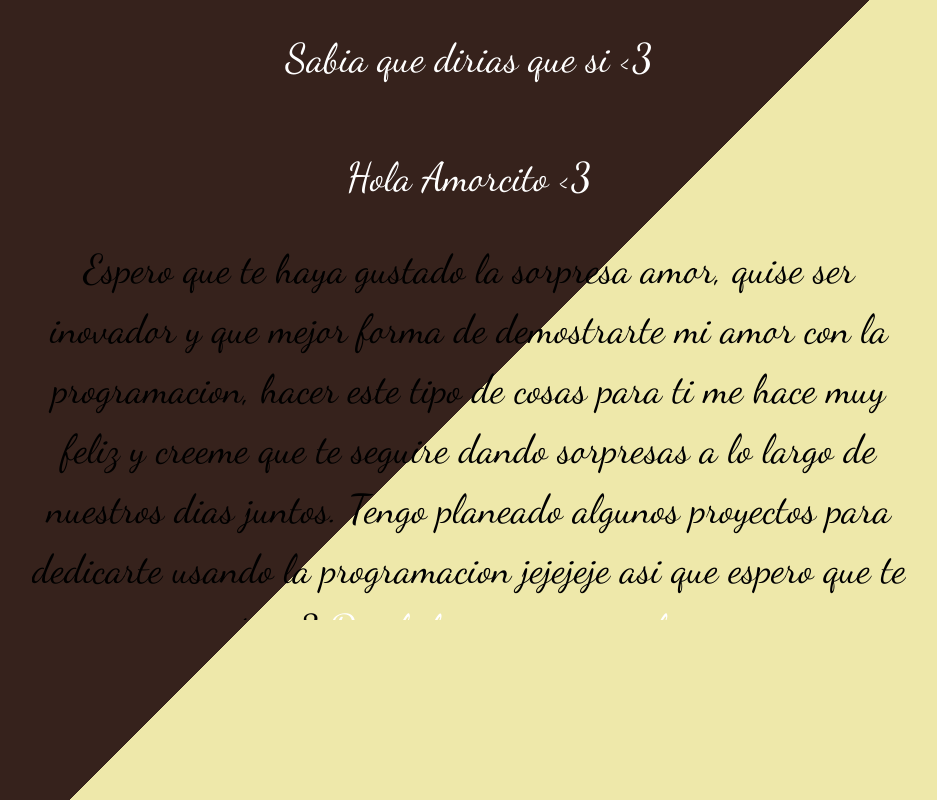
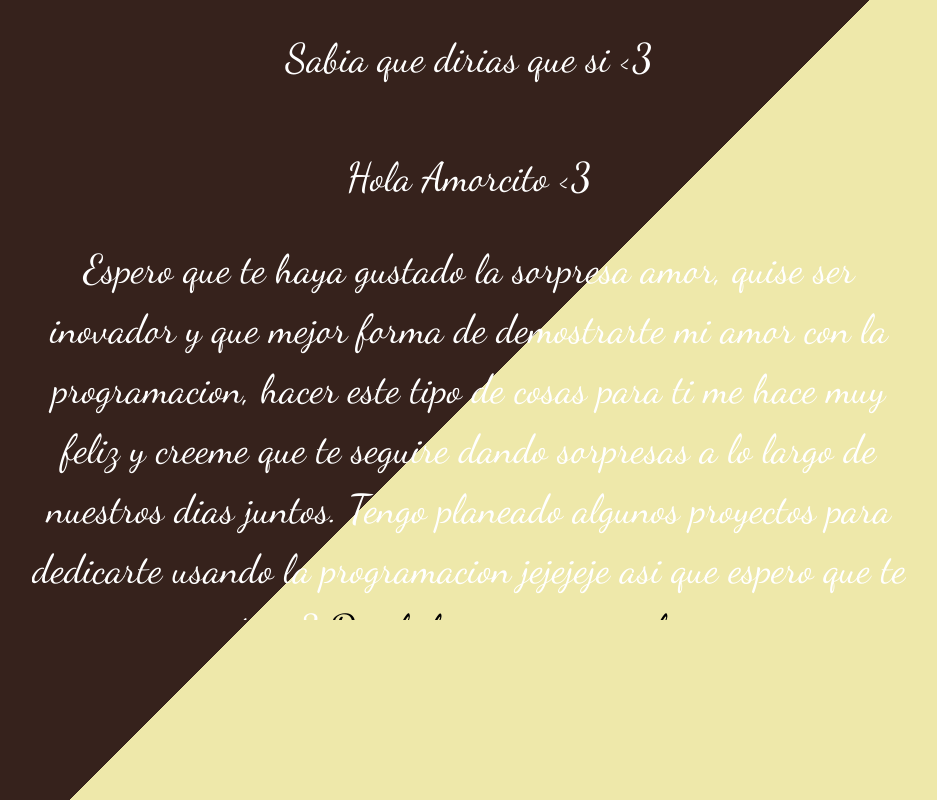
Before and after one commit to SnowYerry/page-gera-mati, a plain HTML site: page promisesi.html in a window 1280 px wide. Shown: the whole page, without its empty margins (171-1108 px from the left). Drawn offline with nearby package versions, Linux system fonts and the light colour scheme.

Commit message:
Update promisesi.html

```diff
--- a/promisesi.html
+++ b/promisesi.html
@@ -26,9 +26,9 @@
 
           <div class="col-sm-16 col-md-16 col-lg-16">
               <h2 class="titulo">Hola Amorcito <3</h2>
-              <p class="titulo1">Espero que te haya gustado la sorpresa amor,  quise ser inovador y que mejor forma de demostrarte mi amor con la programacion,
+              <p class="titulo">Espero que te haya gustado la sorpresa amor,  quise ser inovador y que mejor forma de demostrarte mi amor con la programacion,
                 hacer este tipo de cosas para ti me hace muy feliz y creeme que te seguire dando sorpresas a lo largo de nuestros dias juntos.
-              Tengo planeado algunos proyectos para dedicarte usando la programacion jejejeje asi que espero que te gusten :3 <a class="center-align titulo" href="index.html">Da click aqui para ir al inicio</a></p>
+              Tengo planeado algunos proyectos para dedicarte usando la programacion jejejeje asi que espero que te gusten :3 <a class="center-align titulo1" href="index.html">Da click aqui para ir al inicio</a></p>
 
           </div>
 
```
